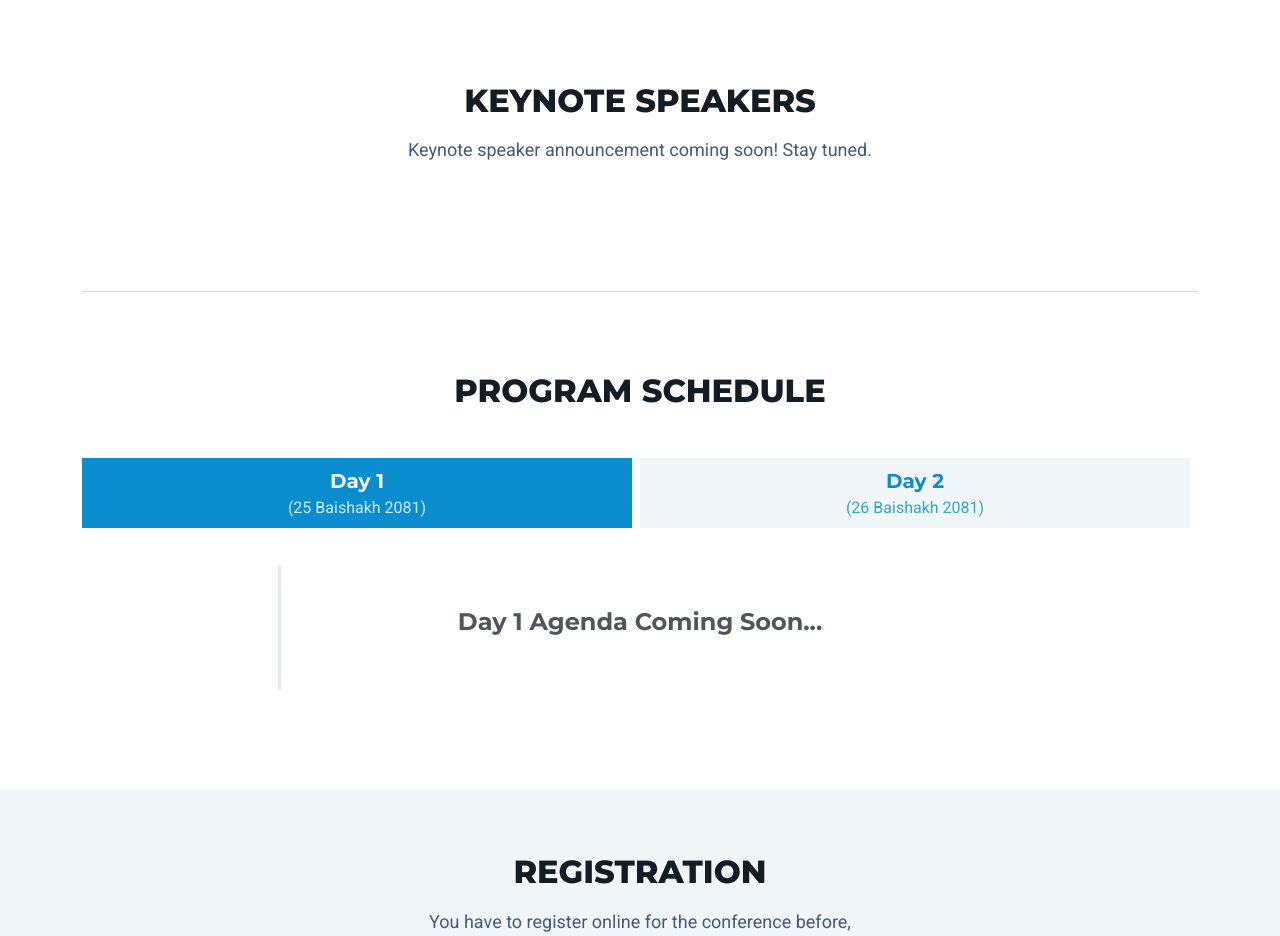
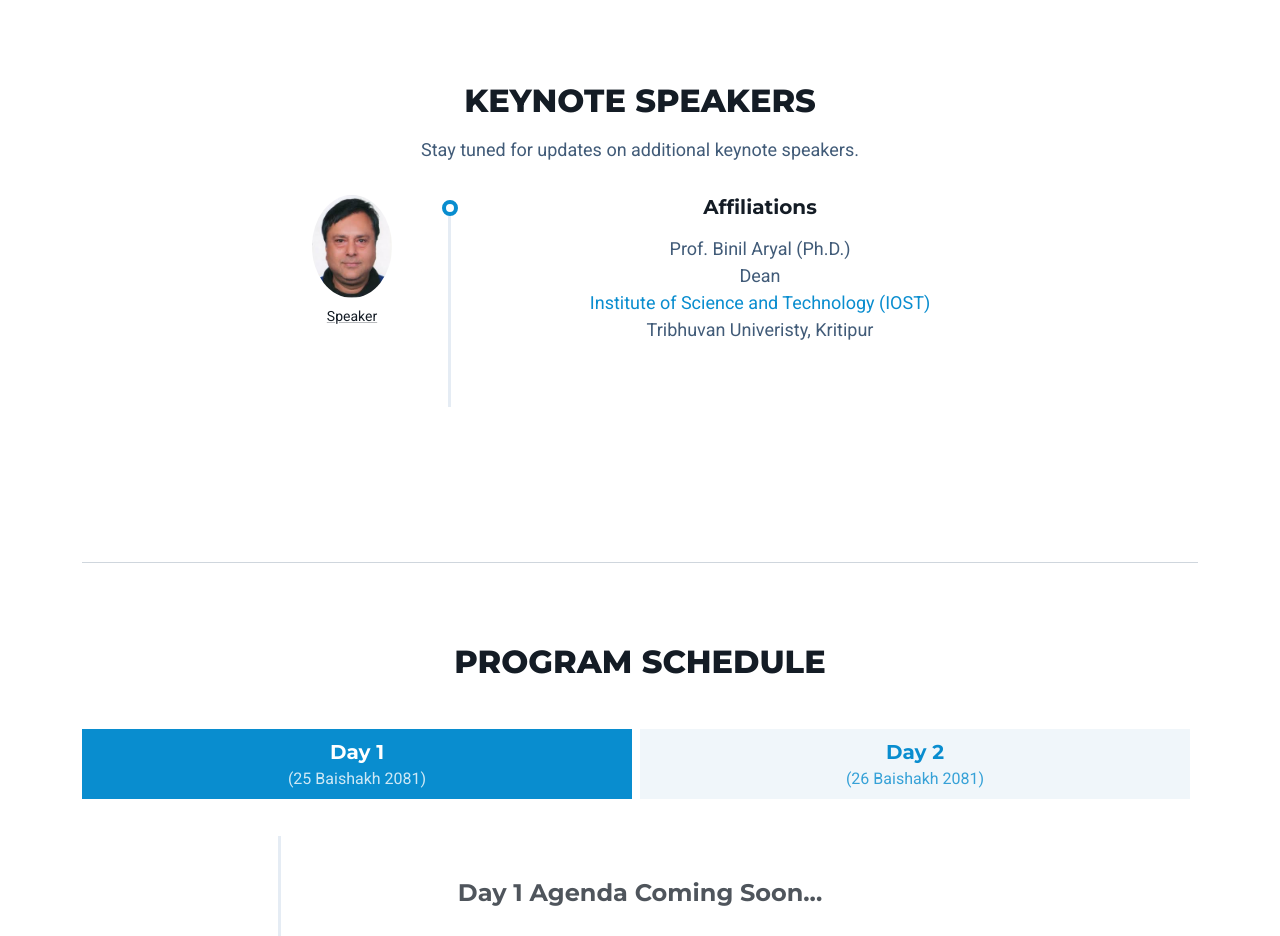
Before and after one commit to rcst2024/rcst2024.github.io, a plain HTML site: page index.html in a window 1280 px wide. Shown: the part 2540-3476 px from the top of the page. Drawn offline with Linux system fonts and the light colour scheme.

Commit message:
Update index.html
updated keynote

```diff
--- a/index.html
+++ b/index.html
@@ -143,11 +143,32 @@ Times New Roman, 12 pt, normal, aligned left; maximum of five keywords.
 		<div class="container">
 			<h3 class="section-heading text-center mb-3">KEYNOTE SPEAKERS</h3>
 			<div class="section-intro text-center single-col-max mx-auto mb-5">
-				Keynote speaker announcement coming soon! Stay tuned.</div>
+				Stay tuned for updates on additional keynote speakers.
+				<div class="container">
+					<div class="schedule-tab-content tab-content">
+						<div class="tab-pane active" id="tab-1-content" role="tabpanel" aria-labelledby="tab-1">
+							<div class="item item-talk">
+								<div class="meta">
 
-			<!-- information about key note as previous-->
-		</div><!--//container-->
+									<div class="profile">
+										<a href="#modal-speaker-1" data-bs-toggle="modal" data-bs-target="#modal-speaker-1"><img class="profile-image rounded-circle  mb-2" src="binil.jpeg" alt="image"></a>
+										<div class="name"><a class="theme-link" href="#modal-speaker-1" data-bs-toggle="modal" data-bs-target="#modal-speaker-1">Speaker</a></div>
+									</div><!--//profile-->
+								</div><!--//meta-->
+								<div class="content">
+									<h3 class="title mb-3">Affiliations</h3>
+									<div>Prof. Binil Aryal (Ph.D.)
 
+									 </div>
+									<div class="desc">Dean <br> <a href="iost.tu.edu.np"> Institute of Science and Technology (IOST)</a> <br> Tribhuvan Univeristy, Kritipur </div>
+								</div><!--//content-->
+							</div><!--//item-->
+							<br>
+						</div><!--//tab-1-content-->
+					</div>
+				</div>
+			</div>
+		</div>
 	</section><!--//speakers-section-->
 
 	<div class="container">
```
